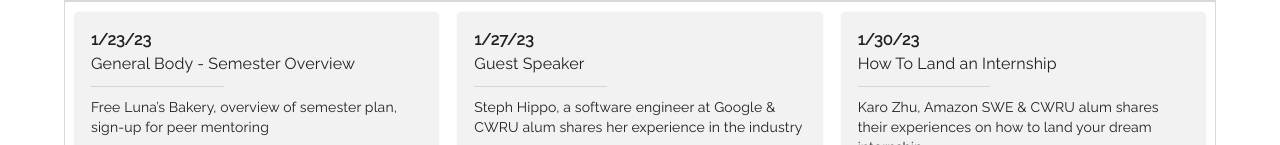
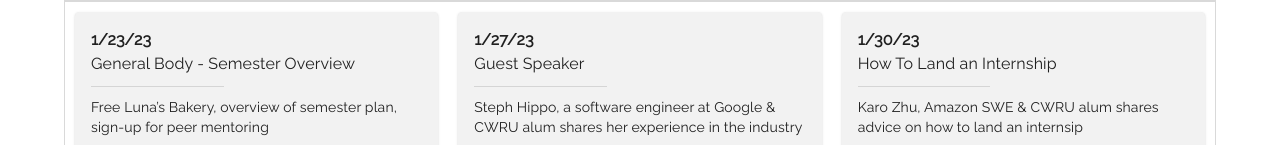
Before and after one commit to cwru-acmw/acmwcwru, a React (Create React App) app: page /events in a window 1280 px wide. Shown: the part 655-800 px from the top of the page. Built offline with nearby package versions, Linux system fonts and the light colour scheme.

Commit message:
changed event desc

```diff
--- a/src/Events.js
+++ b/src/Events.js
@@ -41,7 +41,7 @@ export default function Events() {
             {
                date: '1/30/23',
                title: 'How To Land an Internship',
-               description: 'Karo Zhu, Amazon SWE & CWRU alum shares their experiences on how to land your dream internship',
+               description: 'Karo Zhu, Amazon SWE & CWRU alum shares advice on how to land an internsip',
                link: 'https://cglink.me/2cS/r1969116',
                popUpPic: ''
             }
```
